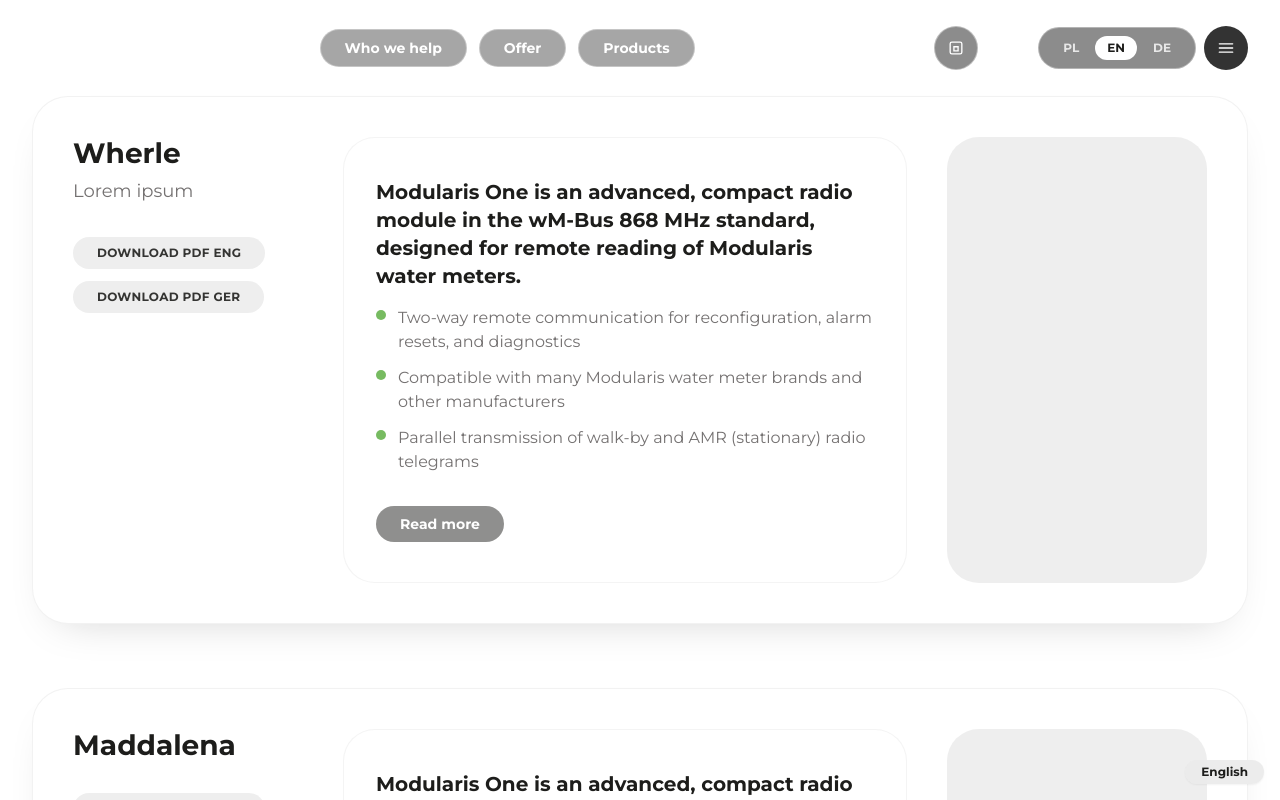
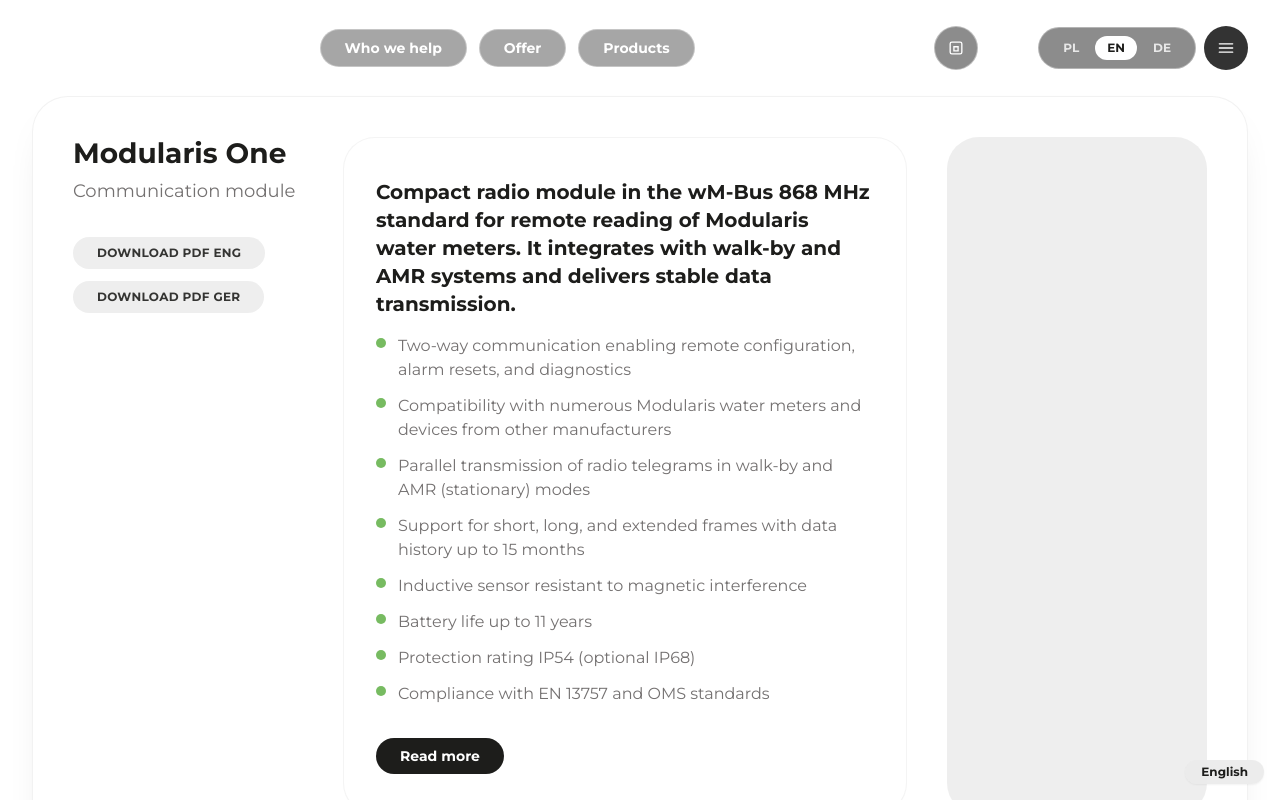
Before and after one commit to leszekgiza/kayon-page, a Next.js app: page /produkty in a window 1280 px wide. Shown: the top 800 px of the page. Built offline with nearby package versions, Linux system fonts and the light colour scheme.

Commit message:
Add Modularis One detail page and content

```diff
--- a/src/components/ProductListingPage.tsx
+++ b/src/components/ProductListingPage.tsx
@@ -60,18 +60,31 @@
                   ))}
                 </ul>
               </div>
-              {isInteractiveHref(card.readMoreHref) ? (
-                <Link
-                  href={card.readMoreHref}
-                  className="inline-flex w-max items-center gap-2 rounded-full bg-primary px-6 py-2 text-sm font-semibold text-white transition hover:bg-primary-light focus-visible:outline focus-visible:outline-2 focus-visible:outline-offset-2 focus-visible:outline-primary"
-                >
-                  {card.readMoreLabel}
-                </Link>
-              ) : (
-                <span className="inline-flex w-max items-center gap-2 rounded-full bg-primary/70 px-6 py-2 text-sm font-semibold text-white opacity-70">
-                  {card.readMoreLabel}
-                </span>
-              )}
+              {(() => {
+                const resolvedHref =
+                  !card.readMoreHref || card.readMoreHref.trim() === '#'
+                    ? card.slug
+                      ? `/produkty/${card.slug}`
+                      : '#'
+                    : card.readMoreHref;
+                const interactive = isInteractiveHref(resolvedHref);
+                if (!interactive) {
+                  return (
+                    <span className="inline-flex w-max items-center gap-2 rounded-full bg-primary/70 px-6 py-2 text-sm font-semibold text-white opacity-70">
+                      {card.readMoreLabel}
+                    </span>
+                  );
+                }
+
+                return (
+                  <Link
+                    href={resolvedHref}
+                    className="inline-flex w-max items-center gap-2 rounded-full bg-primary px-6 py-2 text-sm font-semibold text-white transition hover:bg-primary-light focus-visible:outline focus-visible:outline-2 focus-visible:outline-offset-2 focus-visible:outline-primary"
+                  >
+                    {card.readMoreLabel}
+                  </Link>
+                );
+              })()}
             </div>
 
             <div className="hidden min-h-[220px] rounded-[32px] bg-neutral-gray-light/80 md:block" />
--- a/src/translations/content.ts
+++ b/src/translations/content.ts
@@ -118,12 +118,25 @@
   features: string[];
   downloads: ProductDownloadContent[];
   readMoreLabel: string;
+  slug?: string;
   readMoreHref: string;
 }
 
 export interface ProductDetailsPageContent {
   cards: ProductDetailCardContent[];
 }
+
+export interface ProductDetailContent {
+  slug: string;
+  heading: string;
+  title: string;
+  intro: string;
+  description: string[];
+  features: string[];
+  featuresHeading: string;
+}
+
+export type ProductDetailsContent = Record<string, ProductDetailContent>;
 
 export interface FooterContent {
   legalLinks: NavigationLink[];
@@ -140,6 +153,7 @@
   offer: OfferSectionContent;
   products: ProductsSectionContent;
   productPage: ProductDetailsPageContent;
+  productDetails: ProductDetailsContent;
   footer: FooterContent;
 }
 
@@ -374,23 +388,31 @@
 
 productPage: {
   cards: [
+
 {
-      title: 'Wherle',
-      subtitle: 'Lorem ipsum',
+  title: 'Modularis One',
+  subtitle: 'Modul komunikacyjny',
   description:
-        'Modularis One to zaawansowany, kompaktowy modul radiowy w standardzie wM-Bus 868 MHz, przeznaczony do zdalnego odczytu wodomierzy Modularis.',
+    'Kompaktowy modul radiowy w standardzie wM-Bus 868 MHz do zdalnego odczytu wodomierzy Modularis. Integruje sie z systemami walk-by i AMR, zapewniajac stabilna transmisje danych.',
   features: [
-        'Dwustronna zdalna komunikacja do zmiany konfiguracji, kasowania alarmow i diagnostyki',
-        'Kompatybilny z wieloma markami wodomierzy Modularis i innymi producentami',
-        'Rownolegla transmisja radiotelegramow walk-by i AMR (stacjonarny odczyt)',
+    'Dwukierunkowa komunikacja umozliwiajaca zdalna konfiguracje, kasowanie alarmow i diagnostyke',
+    'Kompatybilnosc z wieloma wodomierzami Modularis oraz urzadzeniami innych producentow',
+    'Rownolegla transmisja radiotelegramow w trybie walk-by i AMR (stacjonarny odczyt)',
+    'Transmisja krotkich, dlugich i rozszerzonych ramek z historia danych do 15 miesiecy',
+    'Indukcyjny sensor odporny na zaklocenia magnetyczne',
+    'Dlugi czas pracy baterii do 11 lat',
+    'Stopien ochrony IP54 (opcjonalnie IP68)',
+    'Zgodnosc z normami EN 13757 i OMS',
   ],
   downloads: [
     { label: 'Download PDF ENG', href: '#' },
     { label: 'Download PDF GER', href: '#' },
   ],
   readMoreLabel: 'Read more',
-      readMoreHref: '#',
+  slug: 'modularis-one',
+  readMoreHref: '/produkty/modularis-one',
 },
+
     {
       title: 'Maddalena',
       description:
@@ -459,6 +481,32 @@
     },
   ],
 },
+
+
+productDetails: {
+  'modularis-one': {
+    slug: 'modularis-one',
+    heading: 'Opis poszczegolnych modulow komunikacyjnych',
+    title: 'Modularis One',
+    intro:
+      'Kompaktowy modul radiowy w standardzie wM-Bus 868 MHz do zdalnego odczytu wodomierzy Modularis. Umozliwia integracje z systemami walk-by i AMR oraz zapewnia stabilna bezprzewodowa transmisje danych. Dwukierunkowa komunikacja pozwala zdalnie konfigurowac urzadzenia, kasowac alarmy i prowadzic diagnostyke.',
+    description: [
+      'Modularis One to nowoczesne rozwiazanie do efektywnego i bezpiecznego monitoringu wodomierzy, zapewniajace elastycznosc i skalowalnosc systemu odczytowego bez koniecznosci okablowania czy recznego zbierania danych.',
+    ],
+    featuresHeading: 'Najwazniejsze cechy',
+    features: [
+      'Dwukierunkowa komunikacja umozliwiajaca zdalna konfiguracje, kasowanie alarmow i diagnostyke',
+      'Kompatybilnosc z wieloma wodomierzami Modularis oraz urzadzeniami innych producentow',
+      'Rownolegla transmisja radiotelegramow w trybie walk-by i AMR (stacjonarny odczyt)',
+      'Transmisja krotkich, dlugich i rozszerzonych ramek z historia danych do 15 miesiecy',
+      'Indukcyjny sensor odporny na zaklocenia magnetyczne',
+      'Dlugi czas pracy baterii do 11 lat',
+      'Stopien ochrony IP54 (opcjonalnie IP68)',
+      'Zgodnosc z normami EN 13757 i OMS',
+    ],
+  },
+},
+
 
   footer: {
     legalLinks: [
@@ -701,23 +749,31 @@
 
 productPage: {
   cards: [
+
 {
-      title: 'Wherle',
-      subtitle: 'Lorem ipsum',
+  title: 'Modularis One',
+  subtitle: 'Communication module',
   description:
-        'Modularis One is an advanced, compact radio module in the wM-Bus 868 MHz standard, designed for remote reading of Modularis water meters.',
+    'Compact radio module in the wM-Bus 868 MHz standard for remote reading of Modularis water meters. It integrates with walk-by and AMR systems and delivers stable data transmission.',
   features: [
-        'Two-way remote communication for reconfiguration, alarm resets, and diagnostics',
-        'Compatible with many Modularis water meter brands and other manufacturers',
-        'Parallel transmission of walk-by and AMR (stationary) radio telegrams',
+    'Two-way communication enabling remote configuration, alarm resets, and diagnostics',
+    'Compatibility with numerous Modularis water meters and devices from other manufacturers',
+    'Parallel transmission of radio telegrams in walk-by and AMR (stationary) modes',
+    'Support for short, long, and extended frames with data history up to 15 months',
+    'Inductive sensor resistant to magnetic interference',
+    'Battery life up to 11 years',
+    'Protection rating IP54 (optional IP68)',
+    'Compliance with EN 13757 and OMS standards',
   ],
   downloads: [
     { label: 'Download PDF ENG', href: '#' },
     { label: 'Download PDF GER', href: '#' },
   ],
   readMoreLabel: 'Read more',
-      readMoreHref: '#',
+  slug: 'modularis-one',
+  readMoreHref: '/produkty/modularis-one',
 },
+
     {
       title: 'Maddalena',
       description:
@@ -786,6 +842,32 @@
     },
   ],
 },
+
+
+productDetails: {
+  'modularis-one': {
+    slug: 'modularis-one',
+    heading: 'Communication modules overview',
+    title: 'Modularis One',
+    intro:
+      'Compact radio module in the wM-Bus 868 MHz standard for remote reading of Modularis water meters. It integrates with walk-by and AMR systems, providing stable wireless data transmission. Two-way communication enables remote configuration, alarm resets, and diagnostics.',
+    description: [
+      'Modularis One is a modern solution for efficient and secure meter monitoring, offering flexibility and scalability without cabling or manual data collection.',
+    ],
+    featuresHeading: 'Key features',
+    features: [
+      'Two-way communication enabling remote configuration, alarm resets, and diagnostics',
+      'Compatibility with numerous Modularis water meters and devices from other manufacturers',
+      'Parallel transmission of radio telegrams in walk-by and AMR (stationary) modes',
+      'Support for short, long, and extended frames with data history up to 15 months',
+      'Inductive sensor resistant to magnetic interference',
+      'Battery life up to 11 years',
+      'Protection rating IP54 (optional IP68)',
+      'Compliance with EN 13757 and OMS standards',
+    ],
+  },
+},
+
 
   footer: {
     legalLinks: [
@@ -1027,23 +1109,31 @@
 
 productPage: {
   cards: [
+
 {
-      title: 'Wherle',
-      subtitle: 'Lorem ipsum',
+  title: 'Modularis One',
+  subtitle: 'Kommunikationsmodul',
   description:
-        'Modularis One ist ein fortschrittliches, kompaktes Funkmodul im wM-Bus-Standard 868 MHz, entwickelt fuer die Fernauslese von Modularis-Wasserzaehlern.',
+    'Kompaktes Funkmodul im wM-Bus-Standard 868 MHz fuer die Fernauslese von Modularis-Wasserzaehlern. Es laesst sich in Walk-by- und AMR-Systeme integrieren und sorgt fuer stabile Datenuebertragung.',
   features: [
-        'Zweiwege-Fernkommunikation zur Neukonfiguration, Alarmruecksetzung und Diagnose',
-        'Kompatibel mit zahlreichen Modularis-Wasserzaehlern und anderen Herstellern',
-        'Parallele Uebertragung von Funktelegrammen fuer Walk-by und AMR (stationaere Auslesung)',
+    'Bidirektionale Kommunikation fuer Fernkonfiguration, Alarm-Reset und Diagnose',
+    'Kompatibel mit zahlreichen Modularis-Wasserzaehlern und Geraeten anderer Hersteller',
+    'Parallele Uebertragung von Funktelegrammen im Walk-by- und AMR-Betrieb (stationaere Auslesung)',
+    'Unterstuetzung von kurzen, langen und erweiterten Rahmen mit Datenhistorie bis zu 15 Monaten',
+    'Induktiver Sensor, unempfindlich gegen magnetische Stoerungen',
+    'Batterielebensdauer bis zu 11 Jahren',
+    'Schutzart IP54 (optional IP68)',
+    'Konform mit EN 13757 und OMS',
   ],
   downloads: [
     { label: 'Download PDF ENG', href: '#' },
     { label: 'Download PDF GER', href: '#' },
   ],
   readMoreLabel: 'Read more',
-      readMoreHref: '#',
+  slug: 'modularis-one',
+  readMoreHref: '/produkty/modularis-one',
 },
+
     {
       title: 'Maddalena',
       description:
@@ -1113,6 +1203,32 @@
   ],
 },
 
+
+productDetails: {
+  'modularis-one': {
+    slug: 'modularis-one',
+    heading: 'Uebersicht Kommunikationsmodule',
+    title: 'Modularis One',
+    intro:
+      'Kompaktes Funkmodul im wM-Bus-Standard 868 MHz fuer die Fernauslese von Modularis-Wasserzaehlern. Es laesst sich in Walk-by- und AMR-Systeme integrieren und sorgt fuer eine stabile drahtlose Datenuebertragung. Die bidirektionale Kommunikation ermoeglicht Fernkonfiguration, Alarm-Reset und Diagnose.',
+    description: [
+      'Modularis One ist eine moderne Loesung fuer effizientes und sicheres Metering und bietet Flexibilitaet und Skalierbarkeit ohne Verkabelung oder manuelles Datensammeln.',
+    ],
+    featuresHeading: 'Wichtigste Merkmale',
+    features: [
+      'Bidirektionale Kommunikation fuer Fernkonfiguration, Alarm-Reset und Diagnose',
+      'Kompatibel mit zahlreichen Modularis-Wasserzaehlern und Geraeten anderer Hersteller',
+      'Parallele Uebertragung von Funktelegrammen im Walk-by- und AMR-Betrieb (stationaere Auslesung)',
+      'Unterstuetzung von kurzen, langen und erweiterten Rahmen mit Datenhistorie bis zu 15 Monaten',
+      'Induktiver Sensor, unempfindlich gegen magnetische Stoerungen',
+      'Batterielebensdauer bis zu 11 Jahren',
+      'Schutzart IP54 (optional IP68)',
+      'Konform mit EN 13757 und OMS',
+    ],
+  },
+},
+
+
   footer: {
     legalLinks: [
       { label: 'Datenschutz', href: '#' },
```
Also changed, not shown: src/app/produkty/[slug]/page.tsx (added, +51 -0 lines), src/components/ProductDetailPage.tsx (added, +72 -0 lines). Lines whose indentation alone changed are shown as unchanged.
